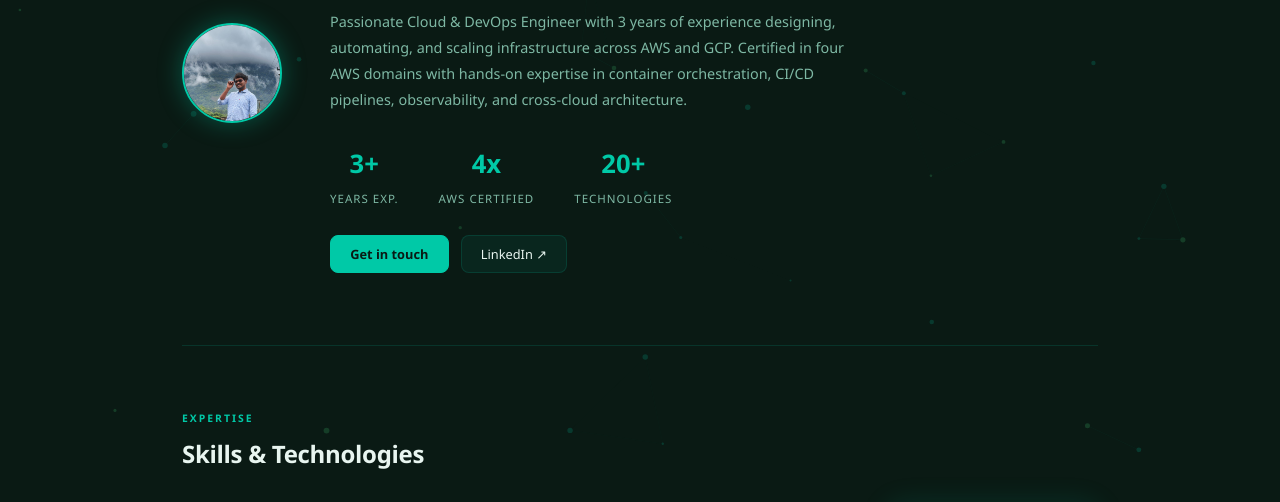
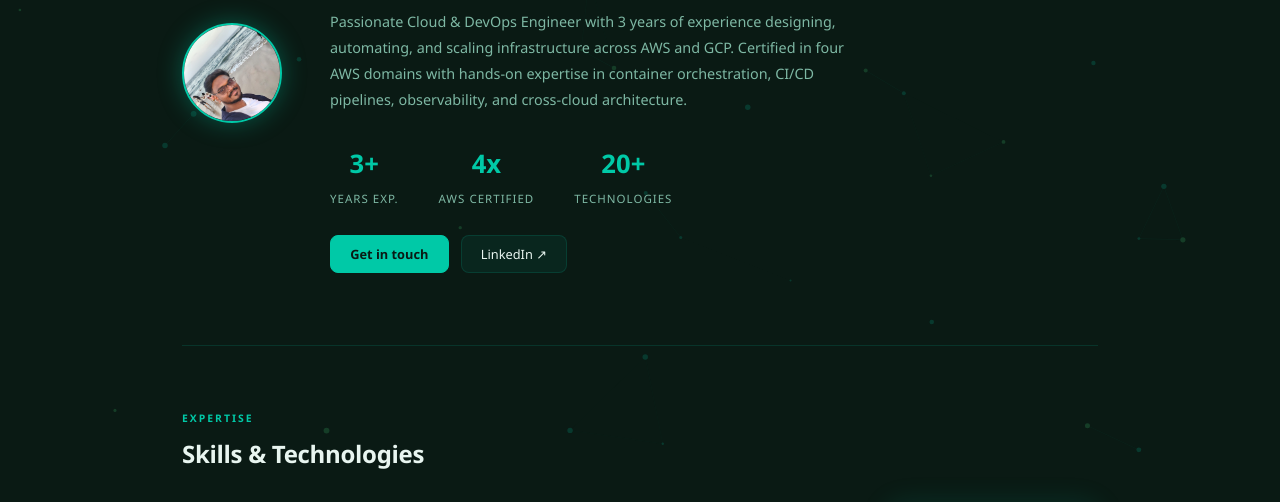
Before and after one commit to palanikumar21/palanikumar-m.github.io, a plain HTML site: page index.html in a window 1280 px wide. Shown: the part 278-780 px from the top of the page. Drawn offline with Linux system fonts and the light colour scheme.

Commit message:
Update index.html

```diff
--- a/index.html
+++ b/index.html
@@ -122,7 +122,7 @@
   <section class="hero" id="about">
     <div class="hero-inner">
       <div class="avatar">
-        <img src="photo.jpeg" alt="M. Palanikumar"/>
+        <img src="palani.jpeg" alt="M. Palanikumar"/>
       </div>
       <div>
         <div class="badge">Available for opportunities</div>
```
